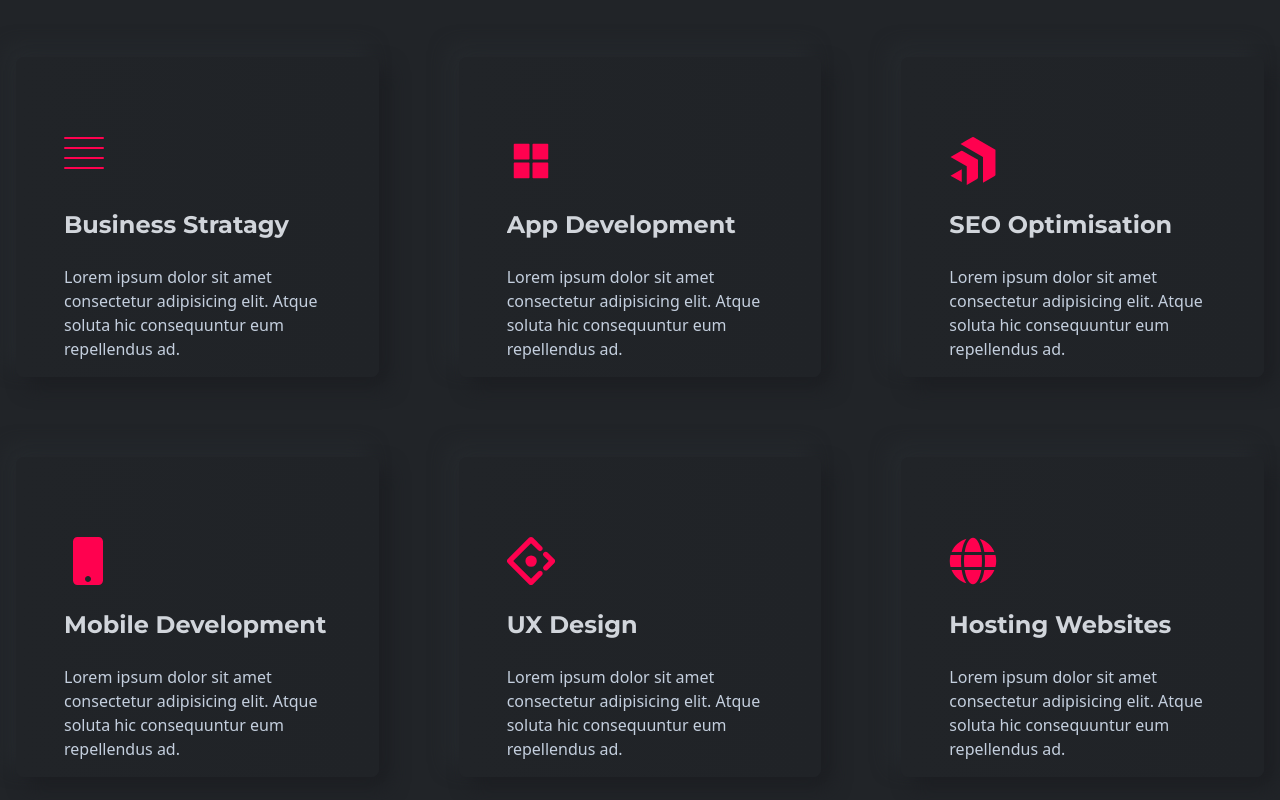
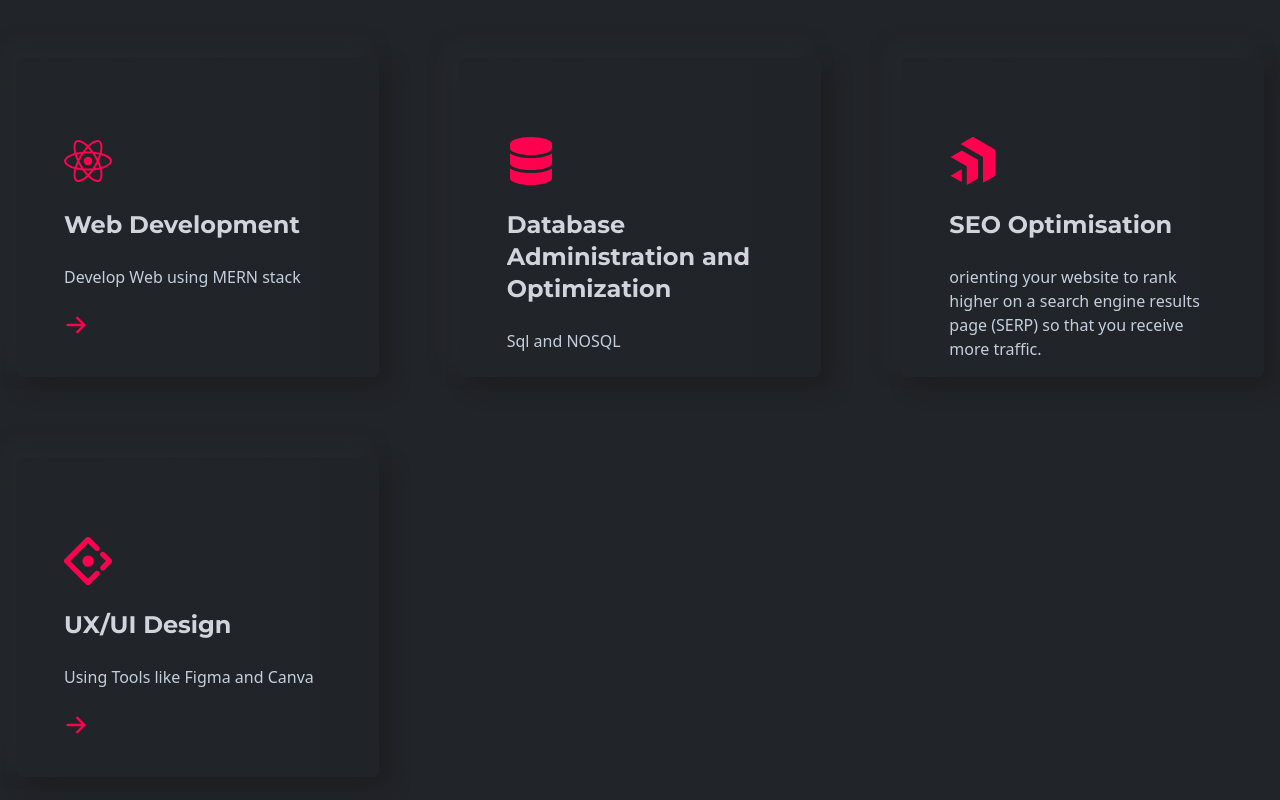
Before and after one commit to nahom-mesfin/Nahom-s_Portfolio, a React (Create React App) app: page / in a window 1280 px wide. Shown: the part 1060-1860 px from the top of the page. Built offline with nearby package versions, Linux system fonts and the light colour scheme.

Commit message:
features and resume component updated

```diff
--- a/src/components/features/Features.js
+++ b/src/components/features/Features.js
@@ -1,57 +1,52 @@
-import React from 'react'
+import React from "react";
 import { AiFillAppstore } from "react-icons/ai";
-import { FaMobile, FaGlobe } from "react-icons/fa";
+import { FaMobile, FaDatabase, FaReact, FaGlobe } from "react-icons/fa";
 import { SiProgress, SiAntdesign } from "react-icons/si";
-import Title from '../layouts/Title';
-import Card from './Card';
+import Title from "../layouts/Title";
+import Card from "./Card";
 
 const Features = () => {
   return (
     <section
       id="features"
-      className="w-full py-20 border-b-[1px] border-b-black"
-    >
+      className="w-full py-20 border-b-[1px] border-b-black">
       <Title title="Features" des="What I Do" />
       <div className="grid grid-cols-1 md:grid-cols-2 xl:grid-cols-3 gap-6 xl:gap-20">
         <Card
-          title="Business Stratagy"
-          des="Lorem ipsum dolor sit amet consectetur adipisicing elit. Atque soluta
-          hic consequuntur eum repellendus ad."
-
+          title="Web Development"
+          des=" Develop Web using MERN stack"
+          icon={<FaReact />}
         />
         <Card
-          title="App Development"
-          des="Lorem ipsum dolor sit amet consectetur adipisicing elit. Atque soluta
-          hic consequuntur eum repellendus ad."
-          icon={<AiFillAppstore />}
+          title="Database Administration and Optimization"
+          des=" Sql and NOSQL"
+          icon={<FaDatabase />}
         />
         <Card
           title="SEO Optimisation"
-          des="Lorem ipsum dolor sit amet consectetur adipisicing elit. Atque soluta
-          hic consequuntur eum repellendus ad."
+          des=" orienting your website to rank higher on a search engine results page (SERP) so that you receive more traffic."
           icon={<SiProgress />}
         />
-        <Card
+        {/* <Card
           title="Mobile Development"
           des="Lorem ipsum dolor sit amet consectetur adipisicing elit. Atque soluta
           hic consequuntur eum repellendus ad."
           icon={<FaMobile />}
-        />
+        /> */}
         <Card
-          title="UX Design"
-          des="Lorem ipsum dolor sit amet consectetur adipisicing elit. Atque soluta
-          hic consequuntur eum repellendus ad."
+          title="UX/UI Design"
+          des="Using Tools like Figma and Canva"
           icon={<SiAntdesign />}
         />
-        <Card
+        {/* <Card
           title="Hosting Websites"
           des="Lorem ipsum dolor sit amet consectetur adipisicing elit. Atque soluta
           hic consequuntur eum repellendus ad."
           icon={<FaGlobe />}
-        />
+        /> */}
       </div>
     </section>
   );
-}
+};
 
-export default Features
+export default Features;
--- a/src/components/resume/Skills.js
+++ b/src/components/resume/Skills.js
@@ -1,13 +1,12 @@
-import React from 'react'
-import { motion } from 'framer-motion';
+import React from "react";
+import { motion } from "framer-motion";
 
 const Skills = () => {
   return (
     <motion.div
       initial={{ opacity: 0 }}
       animate={{ opacity: 1, transition: { duration: 0.5 } }}
-      className="w-full flex flex-col lgl:flex-row gap-10 lgl:gap-20"
-    >
+      className="w-full flex flex-col lgl:flex-row gap-10 lgl:gap-20">
       <div className="w-full lgl:w-1/2">
         <div className="py-12 font-titleFont flex flex-col gap-4">
           <p className="text-sm text-designColor tracking-[4px] uppercase">
@@ -23,8 +22,7 @@ const Skills = () => {
                 initial={{ x: "-100%", opacity: 0 }}
                 animate={{ x: 0, opacity: 1 }}
                 transition={{ duration: 0.5, delay: 0.5 }}
-                className="w-full h-full bg-gradient-to-r from-blue-600 via-pink-500 to-red-500 rounded-md relative"
-              >
+                className="w-full h-full bg-gradient-to-r from-blue-600 via-pink-500 to-red-500 rounded-md relative">
                 <span className="absolute -top-7 right-0">100%</span>
               </motion.span>
             </span>
@@ -36,8 +34,7 @@ const Skills = () => {
                 initial={{ x: "-100%", opacity: 0 }}
                 animate={{ x: 0, opacity: 1 }}
                 transition={{ duration: 0.5, delay: 0.5 }}
-                className="w-[90%] h-full bg-gradient-to-r from-blue-600 via-pink-500 to-red-500 rounded-md relative"
-              >
+                className="w-[90%] h-full bg-gradient-to-r from-blue-600 via-pink-500 to-red-500 rounded-md relative">
                 <span className="absolute -top-7 right-0">90%</span>
               </motion.span>
             </span>
@@ -49,8 +46,7 @@ const Skills = () => {
                 initial={{ x: "-100%", opacity: 0 }}
                 animate={{ x: 0, opacity: 1 }}
                 transition={{ duration: 0.5, delay: 0.5 }}
-                className="w-[60%] h-full bg-gradient-to-r from-blue-600 via-pink-500 to-red-500 rounded-md relative"
-              >
+                className="w-[60%] h-full bg-gradient-to-r from-blue-600 via-pink-500 to-red-500 rounded-md relative">
                 <span className="absolute -top-7 right-0">60%</span>
               </motion.span>
             </span>
@@ -62,8 +58,7 @@ const Skills = () => {
                 initial={{ x: "-100%", opacity: 0 }}
                 animate={{ x: 0, opacity: 1 }}
                 transition={{ duration: 0.5, delay: 0.5 }}
-                className="w-[70%] h-full bg-gradient-to-r from-blue-600 via-pink-500 to-red-500 rounded-md relative"
-              >
+                className="w-[70%] h-full bg-gradient-to-r from-blue-600 via-pink-500 to-red-500 rounded-md relative">
                 <span className="absolute -top-7 right-0">70%</span>
               </motion.span>
             </span>
@@ -75,8 +70,7 @@ const Skills = () => {
                 initial={{ x: "-100%", opacity: 0 }}
                 animate={{ x: 0, opacity: 1 }}
                 transition={{ duration: 0.5, delay: 0.5 }}
-                className="w-[95%] h-full bg-gradient-to-r from-blue-600 via-pink-500 to-red-500 rounded-md relative"
-              >
+                className="w-[95%] h-full bg-gradient-to-r from-blue-600 via-pink-500 to-red-500 rounded-md relative">
                 <span className="absolute -top-7 right-0">95%</span>
               </motion.span>
             </span>
@@ -99,9 +93,8 @@ const Skills = () => {
                 initial={{ x: "-100%", opacity: 0 }}
                 animate={{ x: 0, opacity: 1 }}
                 transition={{ duration: 0.5, delay: 0.5 }}
-                className="w-full h-full bg-gradient-to-r from-blue-600 via-pink-500 to-red-500 rounded-md relative"
-              >
-                <span className="absolute -top-7 right-0">100%</span>
+                className="w-full h-full bg-gradient-to-r from-blue-600 via-pink-500 to-red-500 rounded-md relative">
+                <span className="absolute -top-7 right-0">75%</span>
               </motion.span>
             </span>
           </div>
@@ -112,8 +105,7 @@ const Skills = () => {
                 initial={{ x: "-100%", opacity: 0 }}
                 animate={{ x: 0, opacity: 1 }}
                 transition={{ duration: 0.5, delay: 0.5 }}
-                className="w-[95%] h-full bg-gradient-to-r from-blue-600 via-pink-500 to-red-500 rounded-md relative"
-              >
+                className="w-[95%] h-full bg-gradient-to-r from-blue-600 via-pink-500 to-red-500 rounded-md relative">
                 <span className="absolute -top-7 right-0">95%</span>
               </motion.span>
             </span>
@@ -125,8 +117,7 @@ const Skills = () => {
                 initial={{ x: "-100%", opacity: 0 }}
                 animate={{ x: 0, opacity: 1 }}
                 transition={{ duration: 0.5, delay: 0.5 }}
-                className="w-[80%] h-full bg-gradient-to-r from-blue-600 via-pink-500 to-red-500 rounded-md relative"
-              >
+                className="w-[80%] h-full bg-gradient-to-r from-blue-600 via-pink-500 to-red-500 rounded-md relative">
                 <span className="absolute -top-7 right-0">80%</span>
               </motion.span>
             </span>
@@ -138,21 +129,21 @@ const Skills = () => {
                 initial={{ x: "-100%", opacity: 0 }}
                 animate={{ x: 0, opacity: 1 }}
                 transition={{ duration: 0.5, delay: 0.5 }}
-                className="w-[75%] h-full bg-gradient-to-r from-blue-600 via-pink-500 to-red-500 rounded-md relative"
-              >
+                className="w-[75%] h-full bg-gradient-to-r from-blue-600 via-pink-500 to-red-500 rounded-md relative">
                 <span className="absolute -top-7 right-0">75%</span>
               </motion.span>
             </span>
           </div>
           <div className="overflow-x-hidden">
-            <p className="text-sm uppercase font-medium">SOFTWARE</p>
+            <p className="text-sm uppercase font-medium">
+              Software Development lifecycle
+            </p>
             <span className="w-full h-2 bgOpacity rounded-md inline-flex mt-2">
               <motion.span
                 initial={{ x: "-100%", opacity: 0 }}
                 animate={{ x: 0, opacity: 1 }}
                 transition={{ duration: 0.5, delay: 0.5 }}
-                className="w-[90%] h-full bg-gradient-to-r from-blue-600 via-pink-500 to-red-500 rounded-md relative"
-              >
+                className="w-[90%] h-full bg-gradient-to-r from-blue-600 via-pink-500 to-red-500 rounded-md relative">
                 <span className="absolute -top-7 right-0">90%</span>
               </motion.span>
             </span>
@@ -161,6 +152,6 @@ const Skills = () => {
       </div>
     </motion.div>
   );
-}
+};
 
-export default Skills
+export default Skills;
```
